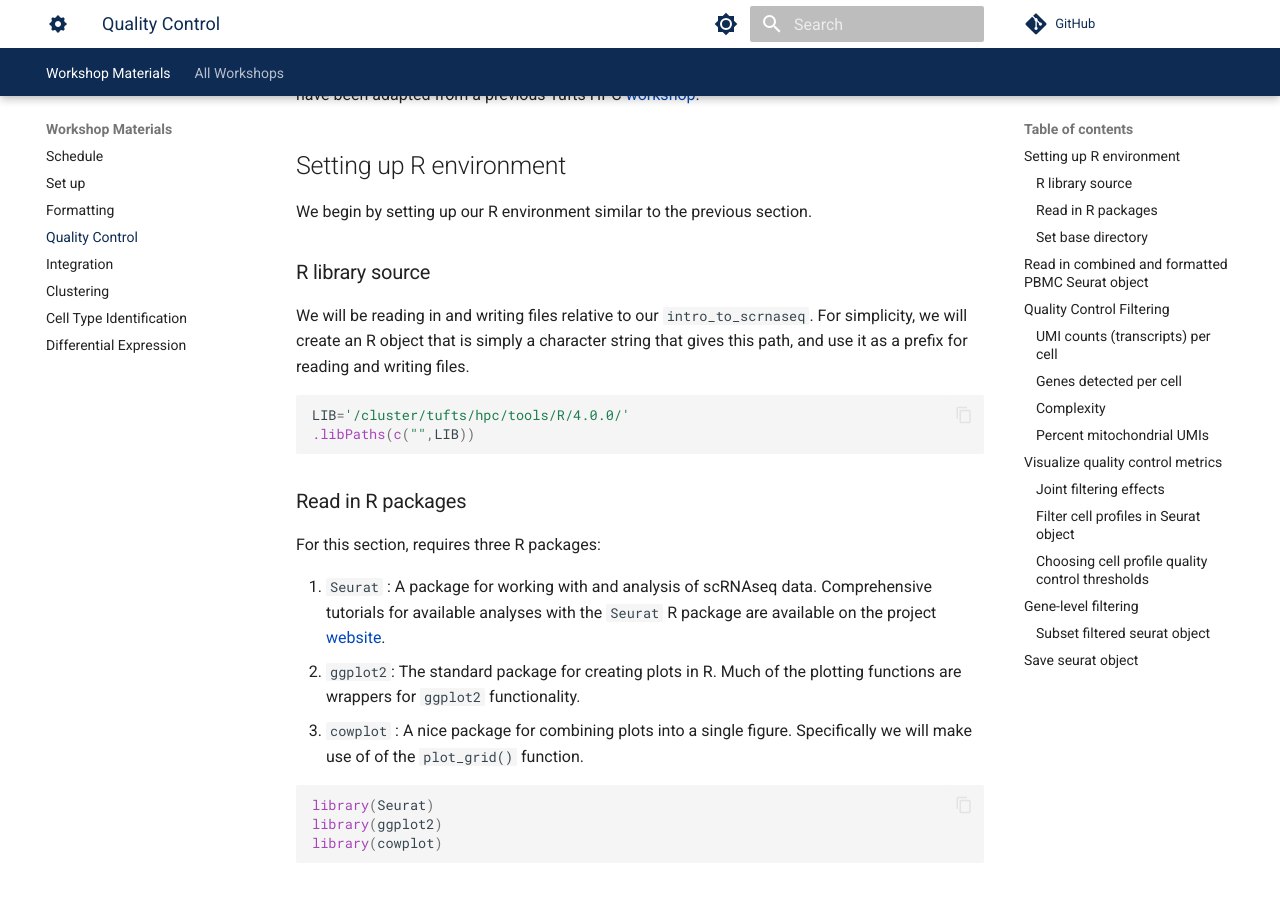
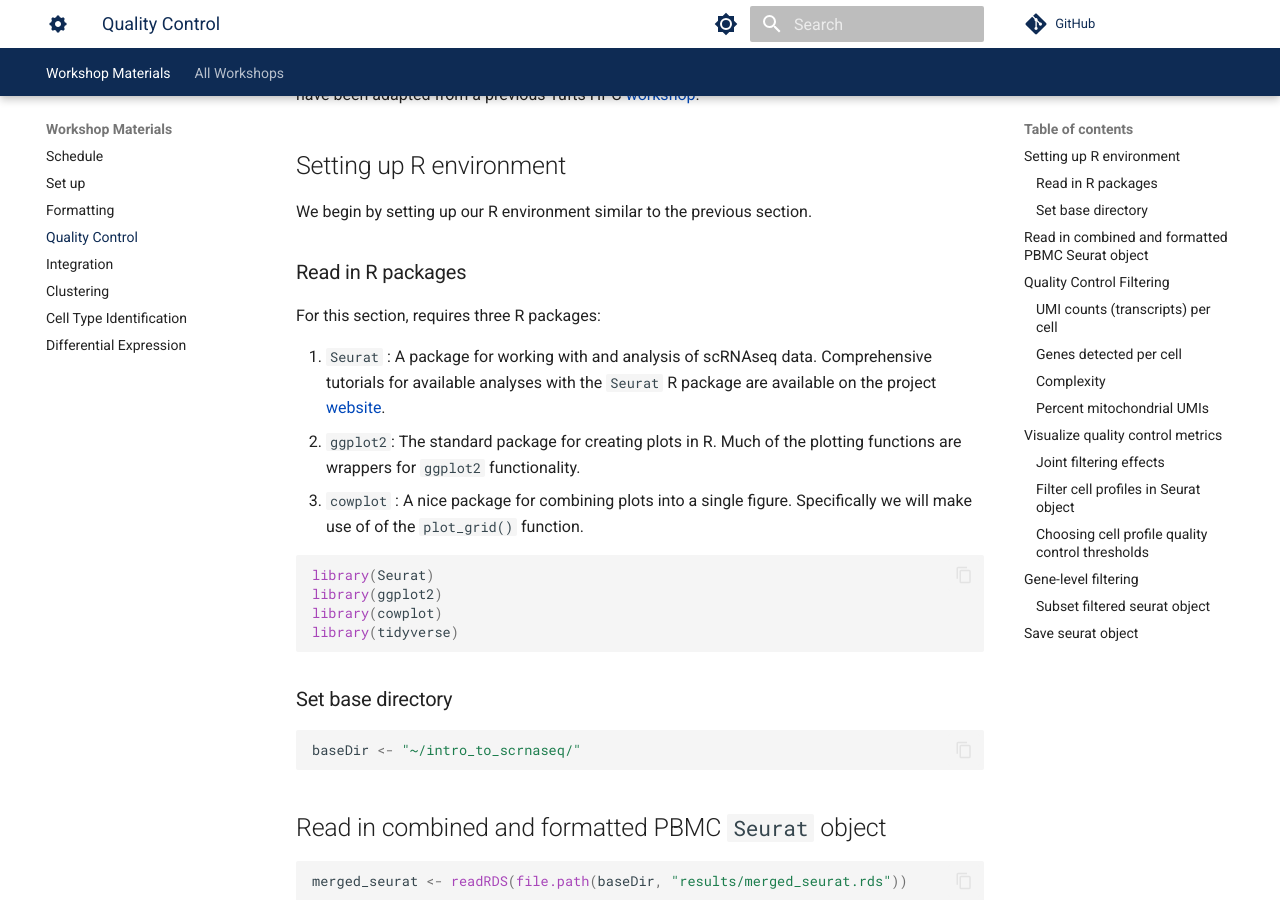
Before and after one commit to best-tufts/intro_to_single_cell_rnaseq, an MkDocs documentation site: the page built from docs/intro_to_single_cell_rnaseq/03_quality_control.md, in a window 1280 px wide and 900 px high, scrolled down 222 px. Built offline with MkDocs 1.6.1 and Material for MkDocs 9.7.7, drawn with Linux system fonts in a browser that asks for light colours; comment, search, counter and statistics services are not loaded.

Commit message:
Update Tutorial 03 for current Pax RStudio environment

````diff
--- a/docs/intro_to_single_cell_rnaseq/03_quality_control.md
+++ b/docs/intro_to_single_cell_rnaseq/03_quality_control.md
@@ -6,14 +6,6 @@ In this section we will describe strategies for filtering out "low-quality" cell
 
 We begin by setting up our R environment similar to the previous section.
 
-### R library source
-
-We will be reading in and writing files relative to our `intro_to_scrnaseq`. For simplicity, we will create an R object that is simply a character string that gives this path, and use it as a prefix for reading and writing files.
-
-```R
-LIB='/cluster/tufts/hpc/tools/R/4.0.0/'
-.libPaths(c("",LIB))
-```
 
 ### Read in R packages
 
@@ -27,6 +19,7 @@ For this section, requires three R packages:
 library(Seurat)
 library(ggplot2)
 library(cowplot)
+library(tidyverse)
 ```
 
 ### Set base directory
````
